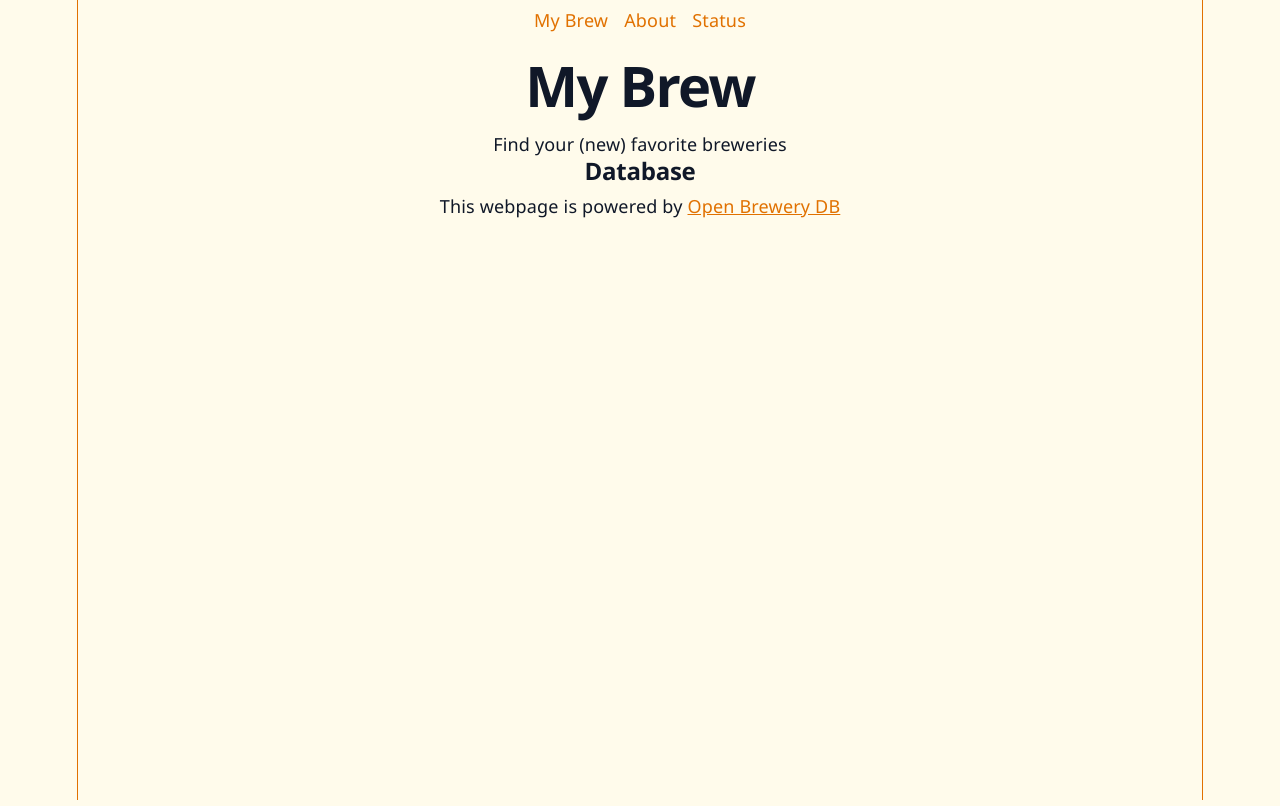
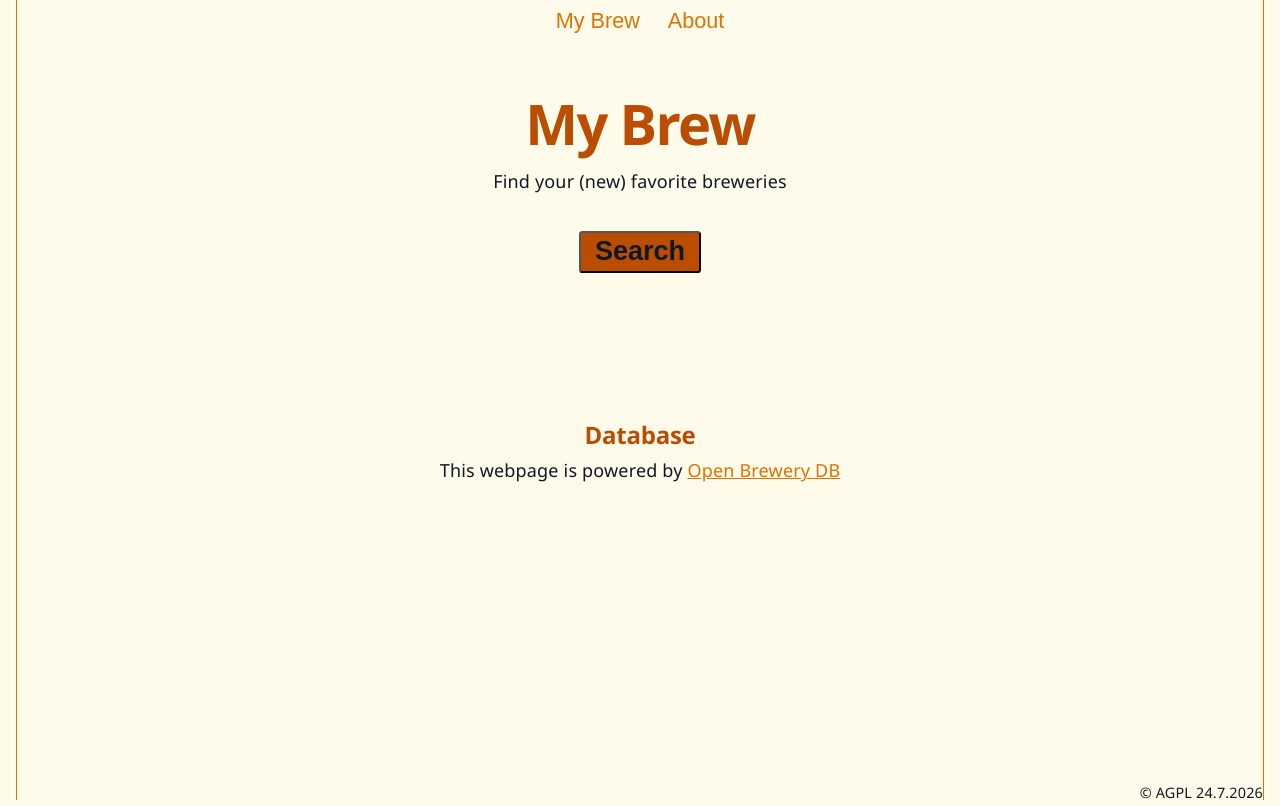
Before and after one commit to hendrik-ro/myBrew, a React (Vite) app: page / in a window 1280 px wide. Built offline with nearby package versions, Linux system fonts and the light colour scheme.

Commit message:
CSS (#2)
* navBar buttons

* navBar buttons css

* CSS

```diff
--- a/src/App.css
+++ b/src/App.css
@@ -0,0 +1,5 @@
+.container {
+  display: flex;
+  flex-direction: column;
+  height: 100vh;
+}
--- a/src/App.tsx
+++ b/src/App.tsx
@@ -1,27 +1,28 @@
+import { useState } from "react";
 import "./App.css";
+import Main from "./main/main";
+import About from "./about/about";
+import Footer from "./ui/footer";
 import NavBar from "./ui/navBar";
 
 function App() {
+  const [page, setPage] = useState("main");
+
+  const pages: string[] = ["main", "about"];
+
+  const handleNav = (page: string) => {
+    if (!pages.includes(page)) return;
+    setPage(page);
+  };
+
   return (
     <>
-      <NavBar />
-      <header>
-        <h1>My Brew</h1>
-        <p>Find your (new) favorite breweries</p>
-      </header>
-      <section>
-        <h2>Database</h2>
-        <p>
-          This webpage is powered by{" "}
-          <a
-            href="https://www.openbrewerydb.org/"
-            target="_blank"
-            rel="noopener noreferrer"
-          >
-            Open Brewery DB
-          </a>
-        </p>
-      </section>
+      <div className="container">
+        <NavBar onNav={handleNav} />
+        {page === "main" && <Main />}
+        {page === "about" && <About />}
+        <Footer />
+      </div>
     </>
   );
 }
--- /dev/null
+++ b/src/about/about.module.css
@@ -0,0 +1,7 @@
+.container {
+  display: flex;
+  flex-direction: column;
+  min-height: 100vh;
+  margin: 0rem 5rem;
+  text-align: left;
+}
--- /dev/null
+++ b/src/about/about.tsx
@@ -0,0 +1,44 @@
+import styles from "./about.module.css";
+
+export default function About() {
+  return (
+    <>
+      <header style={{ margin: "2rem" }}>
+        <h1>About</h1>
+      </header>
+      <div className={styles.container}>
+        <p style={{ marginBottom: "3rem" }}>
+          This page is an open-source project on an GNU Affero General Public
+          License. Contributions are welcome on{" "}
+          <span className="highlight" style={{ fontStyle: "italic" }}>
+            My Brew
+          </span>
+          's{" "}
+          <span>
+            <a
+              href="https://github.com/hendrik-ro/myBrew"
+              target="_blank"
+              rel="noopener norefferer"
+            >
+              GitHub Page
+            </a>
+          </span>{" "}
+          where you can submit a pull request.
+        </p>
+        <h2>API</h2>
+        <p>
+          All data is pulled from{" "}
+          <span>
+            <a
+              href="https://www.openbrewerydb.org/"
+              target="_blank"
+              rel="noopener norefferer"
+            >
+              Open Brewery DB
+            </a>
+          </span>
+        </p>
+      </div>
+    </>
+  );
+}
--- a/src/index.css
+++ b/src/index.css
@@ -31,7 +31,7 @@
 }
 
 #root {
-  width: 1126px;
+  width: 1248px;
   max-width: 100%;
   margin: 0 auto;
   text-align: center;
@@ -73,7 +73,7 @@ h1,
 h2 {
   font-family: var(--heading);
   font-weight: 800;
-  color: var(--text);
+  color: var(--icon);
 }
 
 h1 {
@@ -97,6 +97,7 @@ h2 {
 p {
   margin: 0;
 }
+
 a {
   color: var(--text-h);
 }
@@ -104,6 +105,28 @@ a:hover {
   color: var(--icon);
   transition: 0.15s;
 }
-a:visited {
+
+.highlight {
+  color: var(--icon);
+}
+
+.navButton {
   color: var(--text-h);
+  font-size: 1.2rem;
+  border: transparent;
+  background-color: transparent;
 }
+.navButton:hover {
+  color: var(--icon);
+  transition: 0.15s;
+  cursor: pointer;
+}
+
+#brewButton {
+  color: var(--text);
+  background-color: var(--icon);
+  font-size: 1.5rem;
+  font-weight: 800;
+  border-radius: 0.2rem;
+  padding: 0.2rem 0.8rem;
+}
--- /dev/null
+++ b/src/main/main.tsx
@@ -0,0 +1,26 @@
+export default function Main() {
+  return (
+    <>
+      <header style={{ margin: "2rem" }}>
+        <h1>My Brew</h1>
+        <p>Find your (new) favorite breweries</p>
+      </header>
+      <section>
+        <button id="brewButton">Search</button>
+      </section>
+      <section style={{ margin: "auto" }}>
+        <h2>Database</h2>
+        <p>
+          This webpage is powered by{" "}
+          <a
+            href="https://www.openbrewerydb.org/"
+            target="_blank"
+            rel="noopener noreferrer"
+          >
+            Open Brewery DB
+          </a>
+        </p>
+      </section>
+    </>
+  );
+}
--- /dev/null
+++ b/src/types/navBarProps.tsx
@@ -0,0 +1,3 @@
+export type NavBarProps = {
+  onNav: (page: string) => void;
+};
--- /dev/null
+++ b/src/ui/footer.tsx
@@ -0,0 +1,18 @@
+export default function Footer() {
+  const date = new Date();
+  return (
+    <footer
+      style={{
+        width: "100%",
+        textAlign: "end",
+        fontSize: "0.8rem",
+        marginTop: "auto",
+        height: "1.1rem",
+      }}
+    >
+      <p>
+        © AGPL {date.getDate()}.{date.getMonth()}.{date.getFullYear()}
+      </p>
+    </footer>
+  );
+}
--- a/src/ui/navBar.tsx
+++ b/src/ui/navBar.tsx
@@ -1,15 +1,20 @@
-export default function NavBar() {
+import type { NavBarProps } from "../types/navBarProps";
+
+export default function NavBar(props: NavBarProps) {
+  const onNav = props.onNav;
+
   return (
     <nav>
       <ul>
         <li>
-          <a href="/">My Brew</a>
+          <button className="navButton" onClick={() => onNav("main")}>
+            My Brew
+          </button>
         </li>
         <li>
-          <a href="/about">About</a>
-        </li>
-        <li>
-          <a href="/status">Status</a>
+          <button className="navButton" onClick={() => onNav("about")}>
+            About
+          </button>
         </li>
       </ul>
     </nav>
```
Also changed, not shown: 1 other file (tests, documents, lock files or other folders).
